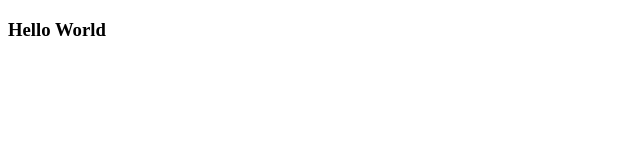
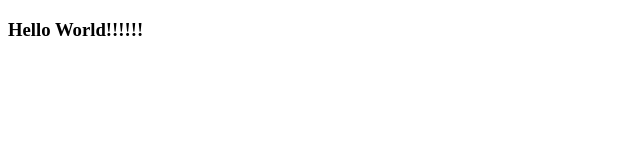
Before and after one commit to kitkat090/git_demo, a plain HTML site: page index.html in a window 1280 px wide. Shown: the full height of the page, 0-640 px from the left. Drawn offline with Linux system fonts and the light colour scheme.

Commit message:
add special character

```diff
--- a/index.html
+++ b/index.html
@@ -7,6 +7,6 @@
     <title>Document</title>
 </head>
 <body>
-    <h3>Hello World</h3>
+    <h3>Hello World!!!!!!</h3>
 </body>
 </html>
```
